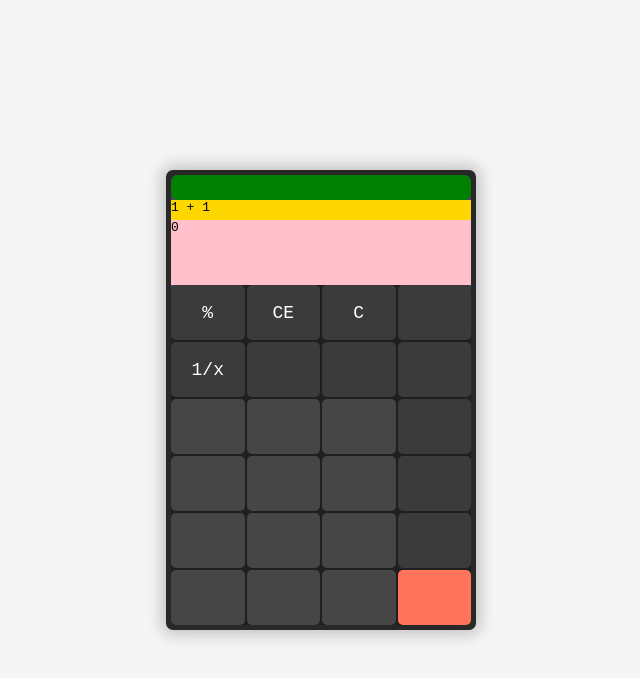
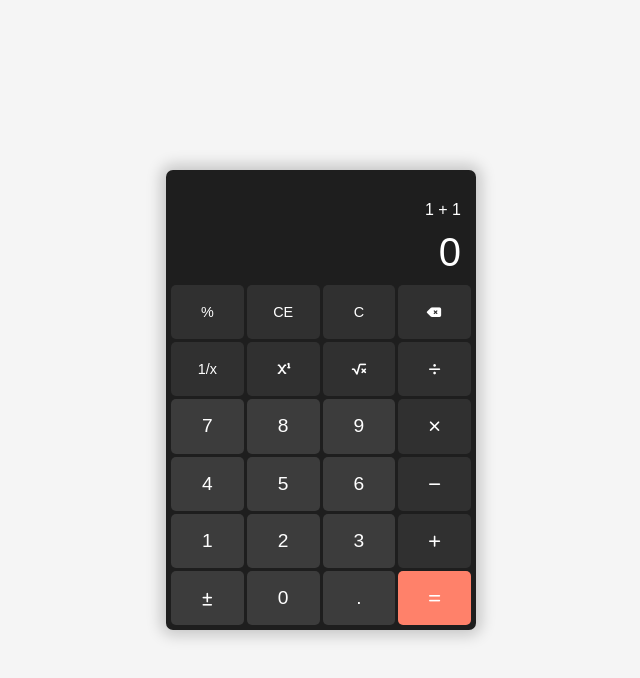
Before and after one commit to tylerkap/Calculator-JavaScript-Study, a plain HTML site: page index.html in a window 1280 px wide. Shown: the whole page, without its empty margins (319-959 px from the left). Drawn offline with Linux system fonts and the light colour scheme.

Commit message:
User Interface almost complete/find clearner icons

```diff
--- a/index.html
+++ b/index.html
@@ -5,6 +5,7 @@
     <meta name="viewport" content="width=device-width, initial-scale=1.0">
     <title>Calculator</title>
     <link type="text/css" rel="stylesheet" href="styles.css">
+    <link rel="stylesheet" href="https://cdnjs.cloudflare.com/ajax/libs/font-awesome/7.0.0/css/all.min.css" integrity="sha512-DxV+EoADOkOygM4IR9yXP8Sb2qwgidEmeqAEmDKIOfPRQZOWbXCzLC6vjbZyy0vPisbH2SyW27+ddLVCN+OMzQ==" crossorigin="anonymous" referrerpolicy="no-referrer" />
 </head>
 <body>
     <div class="content-container">
@@ -33,7 +34,7 @@
                             C
                         </button>
                         <button id="delete" class="button operators">
-
+                            <i class="fa-regular fa-delete-left"></i>
                         </button>
                     </div>
                      <div class="row">
@@ -41,69 +42,71 @@
                             1/x
                         </button>
                         <button id="power" class="button operators">
-
+                            <i class="fa-solid fa-superscript"></i>
                         </button>
                         <button id="square-root" class="button operators">
-
+                            <i class="fa-solid fa-square-root-variable"></i>
                         </button>
                         <button id="divide" class="button operators">
-
+                            <i class="fa-solid fa-divide"></i>
                         </button>
                     </div>
                      <div class="row">
                         <button id="seven" class="button numbers">
-
+                            <span class="num-style">7</span>
                         </button>
                         <button id="eight" class="button numbers">
-
+                            <span class="num-style">8</span>
                         </button>
                         <button id="nine" class="button numbers">
-
+                            <span class="num-style">9</span>
                         </button>
                         <button id="multiply" class="button operators">
-
+                            <i class="fa-solid fa-xmark"></i>
                         </button>
                     </div>
                      <div class="row">
                         <button id="four" class="button numbers">
-
+                            <span class="num-style">4</span>
                         </button>
                         <button id="five" class="button numbers">
-
+                            <span class="num-style">5</span>
                         </button>
                         <button id="six" class="button numbers">
-
+                            <span class="num-style">6</span>
                         </button>
                         <button id="subract" class="button operators">
-
+                            <i class="fa-solid fa-minus"></i>
                         </button>
                     </div>
                      <div class="row">
                         <button id="one" class="button numbers">
-
+                            <span class="num-style">1</span>
                         </button>
                         <button id="two" class="button numbers">
-
+                            <span class="num-style">2</span>
                         </button>
                         <button id="three" class="button numbers">
-
+                            <span class="num-style">3</span>
                         </button>
                         <button id="add" class="button operators">
-
+                            <i class="fa-solid fa-plus"></i>
                         </button>
                     </div>
                      <div class="row">
                         <button id="positive-negative" class="button numbers">
-
+                            <span class="num-style">
+                                <i class="fa-solid fa-plus-minus"></i>
+                            </span>
                         </button>
                         <button id="zero" class="button numbers">
-
+                            <span class="num-style">0</span>
                         </button>
                         <button id="decimal" class="button numbers">
-
+                            <span class="num-style">.</span>
                         </button>
                         <button id="equal" class="button">
-
+                            <i class="fa-solid fa-equals"></i>
                         </button>
                     </div>
 
--- a/main.scss
+++ b/main.scss
@@ -1,8 +1,21 @@
+@import url('https://fonts.googleapis.com/css2?family=Montserrat:ital,wght@0,100..900;1,100..900&family=Roboto+Mono:ital,wght@0,100..700;1,100..700&display=swap');
+
+
+
+$base-color: rgb(30, 30, 30);
+$num-btn: rgb(60, 60, 60);
+$operator-btn: rgb(48, 48, 48);
+$highlight: rgb(255, 129, 106);
+$white-text: rgb(255, 255, 255);
+$secondary-text: rgb(225, 225, 225);
+
+
+
 * {
     margin: 0;
     padding: 0;
     box-sizing: border-box;
-    font-family: monospace;
+    font-family: 'Monstserrat', sans-serif;
 }
 
 body {
@@ -50,7 +63,7 @@ body {
         // max-width: 285px;
         // max-height: 448px;
 
-        background-color: rgb(40, 40, 40);
+        background-color: $base-color;
 
         &:hover {
             cursor: pointer;
@@ -66,7 +79,7 @@ body {
             height: 450px;
             border-radius: inherit;
             position: static;
-            background-color: rgb(70, 70, 97);
+            // background-color: rgb(70, 70, 97);
             //z-index: 1;
 
 
@@ -75,7 +88,7 @@ body {
                 height: 25px;
                 border-radius: inherit;
                 position: sticky;
-                background-color: green;
+                // background-color: rgb(170, 65, 255);
 
                 &:hover {
                     cursor: grab;
@@ -90,20 +103,33 @@ body {
             .display {
                 width: 100%;
                 height: 85px;
-                background-color: pink;
 
 
                 .expression {
                     width: 100%;
                     height: 20px;
-                    background-color: gold;
+                    // background-color: gold;
+                    color: $white-text;
+
+                    padding-right: 10px;
+
+                    display: flex;
+                    justify-content: flex-end;
+                    align-items: center;
+
                 }
 
                 .result {
                     width: 100%;
                     height: 65px;
+                    color: $white-text;
+                    font-size: 2.5rem;
+                    font-weight: 500;
+                    padding-right: 10px;
 
-
+                    display: flex;
+                    justify-content: flex-end;
+                    align-items: center;
 
                 }
 
@@ -112,20 +138,25 @@ body {
                 width: 100%;
                 height: 340px;
                 border-radius: 5px;
-                background-color: rgb(31, 31, 31);
+                // background-color: rgb(31, 31, 31);
 
                 display: flex;
                 flex-direction: column;
-                gap: 2px;
+                gap: 3px;
+
+                i {
+                    font-weight: 550;
+                    font-size: 0.8rem;
+                }
 
 
                 .row {
                     width: 100%;
-                    height: 19.4%;
+                    height: 19%;
                     // background-color: rgb(44, 44, 44);
 
                     display: flex;
-                    gap: 2px;
+                    gap: 3px;
 
                     .button {
                         width: 25%;
@@ -133,9 +164,16 @@ body {
                         border-radius: 5px;
                         border: none;
 
-                        font-size: 18px;
+                        font-size: 0.9rem;
                         font-weight: 100;
-                        color: rgb(255, 255, 255);
+                        color: $white-text;
+                        cursor: pointer;
+
+
+                        .num-style {
+                            font-size: 1.2rem;
+                            font-weight: 100;
+                        }
 
 
                     }
@@ -145,23 +183,23 @@ body {
 
 
                 .operators  {
-                    background-color: rgb(59, 59, 59);
+                    background-color: $operator-btn;
 
                     &:hover {
-                        background-color: rgb(70, 70, 70);
+                        background-color: $num-btn;
                     }
 
 
                     &:active {
-                        background-color: rgb(59, 59, 59);
+                        background-color: $operator-btn;
                     }
                 }
 
                 .numbers {
-                    background-color: rgb(70, 70, 70);
+                    background-color: $num-btn;
 
                     &:hover {
-                        background-color: rgb(59, 59, 59);
+                        background-color: $operator-btn;
                     }
 
                     &:active {
@@ -170,10 +208,15 @@ body {
                 }
 
                 #equal {
-                    background-color: rgb(255, 116, 91);
+                    background-color: $highlight;
 
                     &:hover {
-                        background-color: rgb(218, 99, 78)
+                        background-color: rgba(255, 135, 114, 0.849);
+
+                    }
+
+                    &:active {
+                        background-color: rgba(231, 122, 103, 0.914);
                     }
                 }
             }
```
Also changed, not shown: styles.css, 1 other file.
